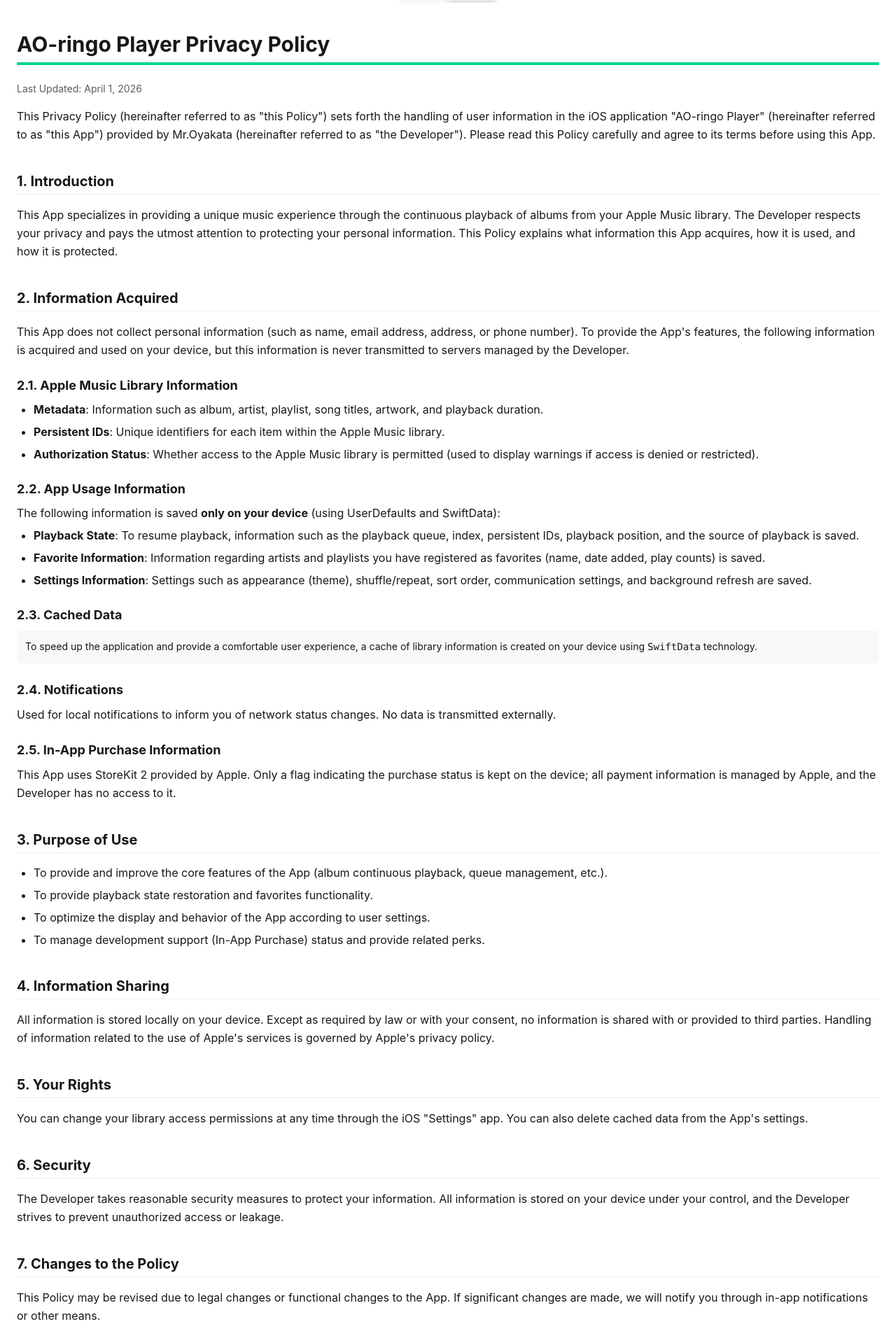
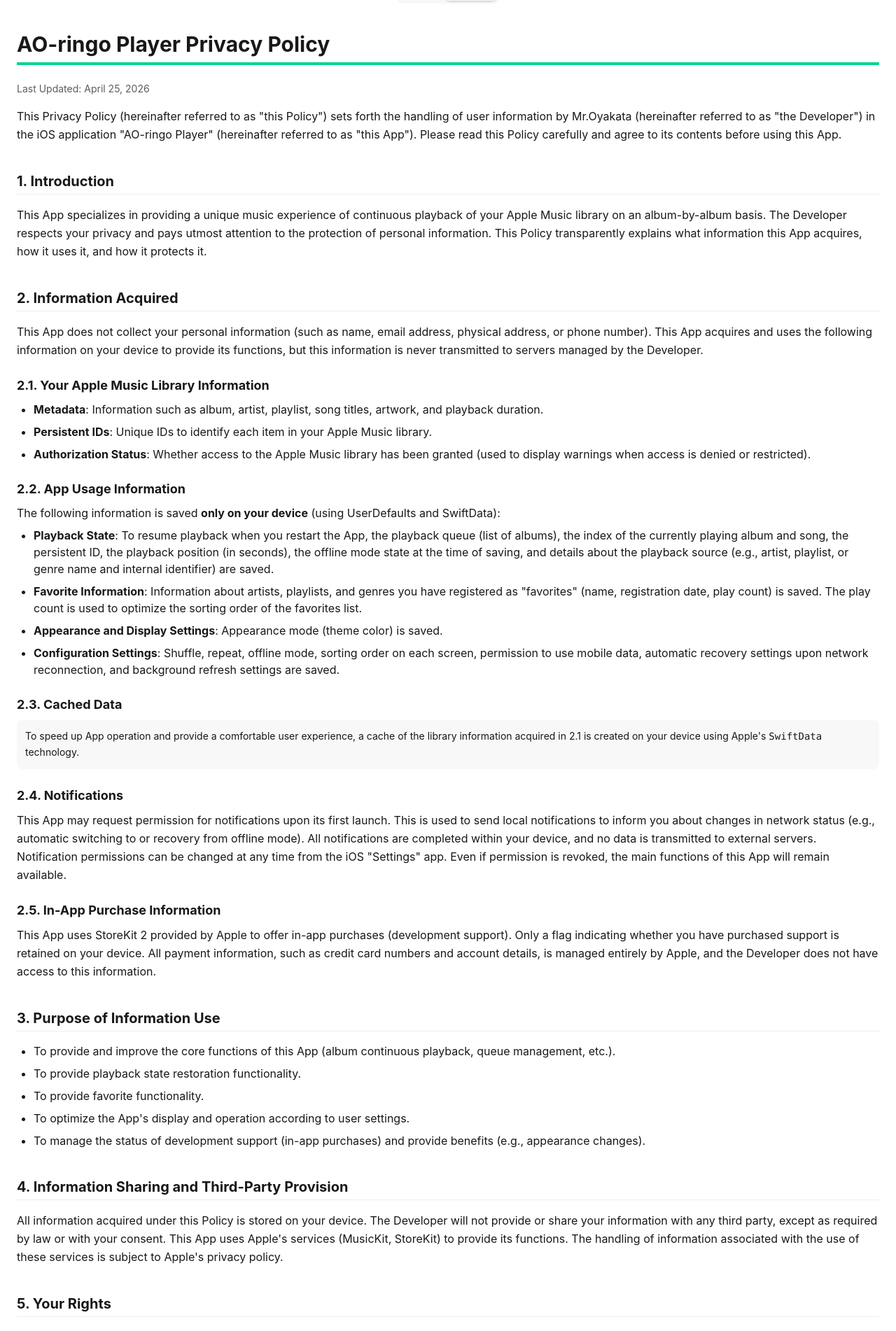
Before and after one commit to mr-oyakata/ao-ringo-player, a Vue app in the folder workspace/: page / in a window 1280 px wide. Shown: the part 132-2034 px from the top of the page at 70% size. Built offline with nearby package versions, Linux system fonts and the light colour scheme.

Commit message:
ver1.1.0

```diff
--- a/workspace/src/components/PrivacyPolicyEnglish.vue
+++ b/workspace/src/components/PrivacyPolicyEnglish.vue
@@ -3,44 +3,45 @@
     <h1 class="mb-6 border-b-4 border-emerald-400 pb-2 text-3xl font-bold">
       AO-ringo Player Privacy Policy
     </h1>
-    <p class="mb-4 text-sm opacity-70">Last Updated: April 1, 2026</p>
+    <p class="mb-4 text-sm opacity-70">Last Updated: April 25, 2026</p>
     <p class="mb-6 leading-relaxed">
       This Privacy Policy (hereinafter referred to as "this Policy") sets forth the handling of user
-      information in the iOS application "AO-ringo Player" (hereinafter referred to as "this App")
-      provided by Mr.Oyakata (hereinafter referred to as "the Developer"). Please read this Policy
-      carefully and agree to its terms before using this App.
+      information by Mr.Oyakata (hereinafter referred to as "the Developer") in the iOS application
+      "AO-ringo Player" (hereinafter referred to as "this App"). Please read this Policy carefully
+      and agree to its contents before using this App.
     </p>
 
     <h2 class="border-base-300 mt-10 mb-4 border-b pb-1 text-xl font-bold">1. Introduction</h2>
     <p class="mb-4 leading-relaxed">
-      This App specializes in providing a unique music experience through the continuous playback of
-      albums from your Apple Music library. The Developer respects your privacy and pays the utmost
-      attention to protecting your personal information. This Policy explains what information this
-      App acquires, how it is used, and how it is protected.
+      This App specializes in providing a unique music experience of continuous playback of your
+      Apple Music library on an album-by-album basis. The Developer respects your privacy and pays
+      utmost attention to the protection of personal information. This Policy transparently explains
+      what information this App acquires, how it uses it, and how it protects it.
     </p>
 
     <h2 class="border-base-300 mt-10 mb-4 border-b pb-1 text-xl font-bold">
       2. Information Acquired
     </h2>
     <p class="mb-4 leading-relaxed">
-      This App does not collect personal information (such as name, email address, address, or phone
-      number). To provide the App's features, the following information is acquired and used on your
-      device, but this information is never transmitted to servers managed by the Developer.
+      This App does not collect your personal information (such as name, email address, physical
+      address, or phone number). This App acquires and uses the following information on your device
+      to provide its functions, but this information is never transmitted to servers managed by the
+      Developer.
     </p>
 
-    <h3 class="mt-6 mb-2 text-lg font-bold">2.1. Apple Music Library Information</h3>
+    <h3 class="mt-6 mb-2 text-lg font-bold">2.1. Your Apple Music Library Information</h3>
     <ul class="mb-4 ml-6 list-outside list-disc space-y-2">
       <li>
         <strong>Metadata</strong>: Information such as album, artist, playlist, song titles,
         artwork, and playback duration.
       </li>
       <li>
-        <strong>Persistent IDs</strong>: Unique identifiers for each item within the Apple Music
+        <strong>Persistent IDs</strong>: Unique IDs to identify each item in your Apple Music
         library.
       </li>
       <li>
-        <strong>Authorization Status</strong>: Whether access to the Apple Music library is
-        permitted (used to display warnings if access is denied or restricted).
+        <strong>Authorization Status</strong>: Whether access to the Apple Music library has been
+        granted (used to display warnings when access is denied or restricted).
       </li>
     </ul>
 
@@ -51,77 +52,103 @@
     </p>
     <ul class="mb-4 ml-6 list-outside list-disc space-y-2">
       <li>
-        <strong>Playback State</strong>: To resume playback, information such as the playback queue,
-        index, persistent IDs, playback position, and the source of playback is saved.
+        <strong>Playback State</strong>: To resume playback when you restart the App, the playback
+        queue (list of albums), the index of the currently playing album and song, the persistent
+        ID, the playback position (in seconds), the offline mode state at the time of saving, and
+        details about the playback source (e.g., artist, playlist, or genre name and internal
+        identifier) are saved.
       </li>
       <li>
-        <strong>Favorite Information</strong>: Information regarding artists and playlists you have
-        registered as favorites (name, date added, play counts) is saved.
+        <strong>Favorite Information</strong>: Information about artists, playlists, and genres you
+        have registered as "favorites" (name, registration date, play count) is saved. The play
+        count is used to optimize the sorting order of the favorites list.
       </li>
       <li>
-        <strong>Settings Information</strong>: Settings such as appearance (theme), shuffle/repeat,
-        sort order, communication settings, and background refresh are saved.
+        <strong>Appearance and Display Settings</strong>: Appearance mode (theme color) is saved.
+      </li>
+      <li>
+        <strong>Configuration Settings</strong>: Shuffle, repeat, offline mode, sorting order on
+        each screen, permission to use mobile data, automatic recovery settings upon network
+        reconnection, and background refresh settings are saved.
       </li>
     </ul>
 
     <h3 class="mt-6 mb-2 text-lg font-bold">2.3. Cached Data</h3>
     <p class="bg-base-200 mb-4 rounded-lg p-3 text-sm leading-relaxed">
-      To speed up the application and provide a comfortable user experience, a cache of library
-      information is created on your device using <code>SwiftData</code> technology.
+      To speed up App operation and provide a comfortable user experience, a cache of the library
+      information acquired in 2.1 is created on your device using Apple's <code>SwiftData</code>
+      technology.
     </p>
 
     <h3 class="mt-6 mb-2 text-lg font-bold">2.4. Notifications</h3>
     <p class="mb-4 leading-relaxed">
-      Used for local notifications to inform you of network status changes. No data is transmitted
-      externally.
+      This App may request permission for notifications upon its first launch. This is used to send
+      local notifications to inform you about changes in network status (e.g., automatic switching
+      to or recovery from offline mode). All notifications are completed within your device, and no
+      data is transmitted to external servers. Notification permissions can be changed at any time
+      from the iOS "Settings" app. Even if permission is revoked, the main functions of this App
+      will remain available.
     </p>
 
     <h3 class="mt-6 mb-2 text-lg font-bold">2.5. In-App Purchase Information</h3>
     <p class="mb-4 leading-relaxed">
-      This App uses StoreKit 2 provided by Apple. Only a flag indicating the purchase status is kept
-      on the device; all payment information is managed by Apple, and the Developer has no access to
-      it.
+      This App uses StoreKit 2 provided by Apple to offer in-app purchases (development support).
+      Only a flag indicating whether you have purchased support is retained on your device. All
+      payment information, such as credit card numbers and account details, is managed entirely by
+      Apple, and the Developer does not have access to this information.
     </p>
 
-    <h2 class="border-base-300 mt-10 mb-4 border-b pb-1 text-xl font-bold">3. Purpose of Use</h2>
+    <h2 class="border-base-300 mt-10 mb-4 border-b pb-1 text-xl font-bold">
+      3. Purpose of Information Use
+    </h2>
     <ul class="mb-4 ml-6 list-outside list-disc space-y-2">
       <li>
-        To provide and improve the core features of the App (album continuous playback, queue
+        To provide and improve the core functions of this App (album continuous playback, queue
         management, etc.).
       </li>
-      <li>To provide playback state restoration and favorites functionality.</li>
-      <li>To optimize the display and behavior of the App according to user settings.</li>
-      <li>To manage development support (In-App Purchase) status and provide related perks.</li>
+      <li>To provide playback state restoration functionality.</li>
+      <li>To provide favorite functionality.</li>
+      <li>To optimize the App's display and operation according to user settings.</li>
+      <li>
+        To manage the status of development support (in-app purchases) and provide benefits (e.g.,
+        appearance changes).
+      </li>
     </ul>
 
     <h2 class="border-base-300 mt-10 mb-4 border-b pb-1 text-xl font-bold">
-      4. Information Sharing
+      4. Information Sharing and Third-Party Provision
     </h2>
     <p class="mb-4 leading-relaxed">
-      All information is stored locally on your device. Except as required by law or with your
-      consent, no information is shared with or provided to third parties. Handling of information
-      related to the use of Apple's services is governed by Apple's privacy policy.
+      All information acquired under this Policy is stored on your device. The Developer will not
+      provide or share your information with any third party, except as required by law or with your
+      consent. This App uses Apple's services (MusicKit, StoreKit) to provide its functions. The
+      handling of information associated with the use of these services is subject to Apple's
+      privacy policy.
     </p>
 
     <h2 class="border-base-300 mt-10 mb-4 border-b pb-1 text-xl font-bold">5. Your Rights</h2>
     <p class="mb-4 leading-relaxed">
-      You can change your library access permissions at any time through the iOS "Settings" app. You
-      can also delete cached data from the App's settings.
+      You can disable this App's access permission to your Apple Music library at any time from the
+      iOS "Settings" app. However, in that case, the main functions of this App will become
+      unavailable. You can also voluntarily delete cached library data stored on your device from
+      the App's settings screen. This may resolve display issues and other problems.
     </p>
 
     <h2 class="border-base-300 mt-10 mb-4 border-b pb-1 text-xl font-bold">6. Security</h2>
     <p class="mb-4 leading-relaxed">
-      The Developer takes reasonable security measures to protect your information. All information
-      is stored on your device under your control, and the Developer strives to prevent unauthorized
-      access or leakage.
+      The Developer implements reasonable technical and organizational security measures to protect
+      your information. All information is stored on your device under your control, and efforts are
+      made to prevent unauthorized access, loss, leakage, or alteration.
     </p>
 
     <h2 class="border-base-300 mt-10 mb-4 border-b pb-1 text-xl font-bold">
-      7. Changes to the Policy
+      7. Changes to the Privacy Policy
     </h2>
     <p class="mb-4 leading-relaxed">
-      This Policy may be revised due to legal changes or functional changes to the App. If
-      significant changes are made, we will notify you through in-app notifications or other means.
+      The Developer may revise this Policy due to changes in laws and regulations or changes in the
+      functions of this App. Significant changes will be announced through in-app notifications or
+      App Store update information. The latest version of this Policy can always be found on this
+      page.
     </p>
 
     <h2 class="border-base-300 mt-10 mb-4 border-b pb-1 text-xl font-bold">8. Contact Us</h2>
--- a/workspace/src/components/PrivacyPolicyJapanese.vue
+++ b/workspace/src/components/PrivacyPolicyJapanese.vue
@@ -3,7 +3,7 @@
     <h1 class="mb-6 border-b-4 border-emerald-400 pb-2 text-3xl font-bold">
       AO-ringo Player プライバシーポリシー
     </h1>
-    <p class="mb-4 text-sm opacity-70">最終更新日: 2026年4月1日</p>
+    <p class="mb-4 text-sm opacity-70">最終更新日: 2026年4月25日</p>
     <p class="mb-6 leading-relaxed">
       本プライバシーポリシー（以下「本ポリシー」といいます）は、Mr.Oyakata（以下「開発者」といいます）が提供するiOSアプリケーション「AO-ringo
       Player」（以下「本アプリ」といいます）における、利用者情報の取り扱いについて定めたものです。本アプリをご利用いただく前に本ポリシーをよくお読みいただき、内容にご同意いただいた上でご利用ください。
@@ -31,8 +31,8 @@
         <strong>永続ID</strong>: Apple Musicライブラリ内の各アイテムを識別するための一意のID。
       </li>
       <li>
-        <strong>アクセス承認状態</strong>: Apple
-        Musicライブラリへのアクセス許可の有無（アクセスが拒否または制限されている場合の警告表示に使用）。
+        <strong>アクセス認可状態</strong>: Apple
+        Musicライブラリへのアクセス許可の有無（アクセス拒否・制限時の警告表示に使用）。
       </li>
     </ul>
 
@@ -44,67 +44,73 @@
     <ul class="mb-4 ml-6 list-outside list-disc space-y-2">
       <li>
         <strong>再生状態</strong>:
-        再生を再開できるよう、再生キュー、インデックス、永続ID、再生位置、再生元の情報を保存します。
+        アプリを再起動した際に再生を再開できるよう、再生キュー（アルバムのリスト）、再生中のアルバムと曲のインデックス、永続ID、再生位置（秒）、保存時のオフラインモード状態、および再生元の情報（アーティスト・プレイリスト・ジャンル名や内部識別子）を保存します。
       </li>
       <li>
         <strong>お気に入り情報</strong>:
-        登録したアーティストおよびプレイリストの情報（名前、登録日、再生回数）を保存します。
+        お客様が「お気に入り」として登録したアーティスト、プレイリスト、およびジャンルの情報（名前、登録日、再生回数）を保存します。再生回数はお気に入りリストの並び順の最適化に利用されます。
       </li>
+      <li><strong>外観・表示設定</strong>: 外観モード（テーマカラー）を保存します。</li>
       <li>
         <strong>設定情報</strong>:
-        外観（テーマ）、シャッフル・リピート、ソート順、通信設定、バックグラウンド更新などの設定を保存します。
+        シャッフルやリピート、オフラインモード、各画面でのソート順、モバイルデータ通信の利用許可、ネットワーク復帰時の自動復帰設定、バックグラウンドリフレッシュなどの設定状態を保存します。
       </li>
     </ul>
 
     <h3 class="mt-6 mb-2 text-lg font-bold">2.3. キャッシュデータ</h3>
     <p class="bg-base-200 mb-4 rounded-lg p-3 text-sm leading-relaxed">
-      アプリの動作を高速化し、快適な利用体験を提供するため、ライブラリ情報のキャッシュを
+      アプリの動作を高速化し、快適な利用体験を提供するため、上記2.1で取得したライブラリ情報のキャッシュを
       <code>SwiftData</code> 技術を用いてお客様のデバイス内に作成します。
     </p>
 
     <h3 class="mt-6 mb-2 text-lg font-bold">2.4. 通知</h3>
     <p class="mb-4 leading-relaxed">
-      ネットワーク状態の変化を知らせるローカル通知に使用されます。外部へのデータ送信は行いません。
+      本アプリは初回起動時に通知の許可を求めることがあります。これはネットワーク状態の変化（オフラインモードへの自動切り替えや復帰）をお知らせするローカル通知の送信に使用されます。通知はすべてお客様のデバイス内で完結し、外部サーバーへのデータ送信は行いません。通知の許可はiOSの「設定」アプリからいつでも変更できます。許可を取り消した場合でも、本アプリの主要機能は引き続きご利用いただけます。
     </p>
 
     <h3 class="mt-6 mb-2 text-lg font-bold">2.5. アプリ内課金に関する情報</h3>
     <p class="mb-4 leading-relaxed">
-      Apple の提供する StoreKit 2
-      を利用しています。購入状態のフラグのみをデバイス内に保持し、決済情報はすべて Apple
-      によって管理され、開発者がアクセスすることはありません。
+      本アプリは Apple の提供する StoreKit 2
+      を利用してアプリ内課金（開発サポート）を提供しています。購入済みかどうかのフラグのみをデバイス内に保持し、クレジットカード番号や口座情報などの決済情報はすべて
+      Apple によって管理され、開発者がこれらの情報にアクセスすることはありません。
     </p>
 
     <h2 class="border-base-300 mt-10 mb-4 border-b pb-1 text-xl font-bold">3. 情報の利用目的</h2>
     <ul class="mb-4 ml-6 list-outside list-disc space-y-2">
       <li>本アプリのコア機能（アルバム連続再生、キュー管理など）の提供および改善のため</li>
-      <li>再生状態の復元機能、およびお気に入り機能を提供するため</li>
+      <li>再生状態の復元機能を提供するため</li>
+      <li>お気に入り機能を提供するため</li>
       <li>アプリの表示や動作をユーザー設定に合わせて最適化するため</li>
-      <li>開発サポート（アプリ内課金）の状態管理および特典の提供のため</li>
+      <li>開発サポート（アプリ内課金）の状態管理および特典（外観変更等）の提供のため</li>
     </ul>
 
     <h2 class="border-base-300 mt-10 mb-4 border-b pb-1 text-xl font-bold">
       4. 情報の共有および第三者提供
     </h2>
     <p class="mb-4 leading-relaxed">
-      情報はすべてお客様のデバイス内に保存されます。法令に基づく場合やお客様の同意を得た場合を除き、第三者への提供は行いません。Apple
-      のサービス利用に伴う情報の取り扱いについては、同社のプライバシーポリシーに従います。
+      本ポリシーにおいて取得する情報は、すべてお客様のデバイス内に保存されます。開発者は、法令に基づく場合や、お客様の同意を得た場合を除き、お客様の情報を第三者に提供または共有することはありません。本アプリの機能提供にあたり、Apple
+      のサービス（MusicKit,
+      StoreKit）を利用しています。これらのサービスの利用に伴う情報の取り扱いについては、Apple
+      のプライバシーポリシーに従います。
     </p>
 
     <h2 class="border-base-300 mt-10 mb-4 border-b pb-1 text-xl font-bold">5. お客様の権利</h2>
     <p class="mb-4 leading-relaxed">
-      iOSの「設定」アプリからいつでもライブラリへのアクセス権限を変更できます。また、アプリ内設定からキャッシュデータを削除できます。
+      お客様は、いつでもiOSの「設定」アプリから、本アプリによるApple
+      Musicライブラリへのアクセス許可を無効にすることができます。ただし、その場合、本アプリの主要機能が利用できなくなります。また、本アプリの設定画面から、デバイス内に保存されているライブラリのキャッシュデータを任意に削除することができます。これにより、表示の不具合などが解消される場合があります。
     </p>
 
     <h2 class="border-base-300 mt-10 mb-4 border-b pb-1 text-xl font-bold">6. セキュリティ</h2>
     <p class="mb-4 leading-relaxed">
-      開発者は、お客様の情報を保護するため、合理的な安全対策を講じています。情報はすべてお客様のデバイスに保存され、不正なアクセスや漏洩を防ぐよう努めています。
+      開発者は、お客様の情報を保護するため、技術的・組織的に合理的な安全対策を講じています。情報はすべてお客様の管理下にあるデバイスに保存され、不正なアクセス、紛失、漏洩、改ざんを防ぐよう努めています。
     </p>
 
     <h2 class="border-base-300 mt-10 mb-4 border-b pb-1 text-xl font-bold">
       7. プライバシーポリシーの変更
     </h2>
     <p class="mb-4 leading-relaxed">
-      法令の変更や本アプリの機能変更に伴い、本ポリシーを改訂することがあります。重要な変更がある場合は、本アプリ内での通知等を通じてお知らせします。
+      開発者は、法令の変更や本アプリの機能変更に伴い、本ポリシーを改訂することがあります。重要な変更がある場合は、本アプリ内での通知や、App
+      Storeのアップデート情報などを通じてお知らせします。本ポリシーの最新版は、常に本ページにてご確認いただけます。
     </p>
 
     <h2 class="border-base-300 mt-10 mb-4 border-b pb-1 text-xl font-bold">8. お問い合わせ</h2>
```
Also changed, not shown: 6 other files (tests, documents, lock files or other folders).
